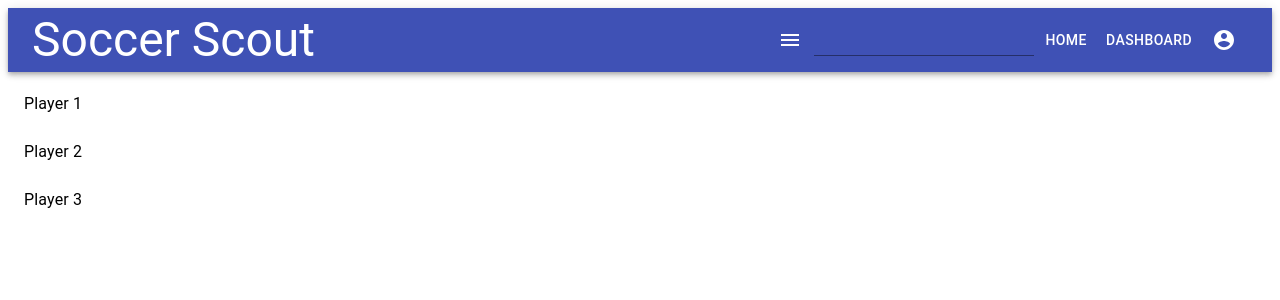
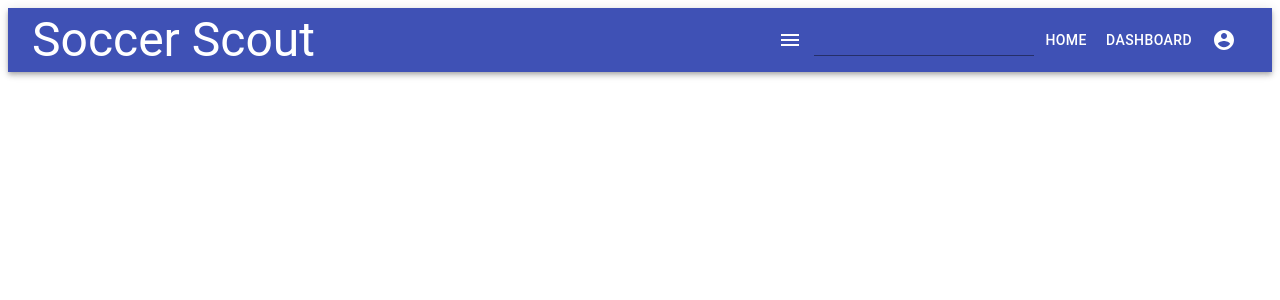
Before and after one commit to demiapollo/soccerScout, a React (Create React App) app in the folder client/: page / in a window 1280 px wide. Shown: the top 300 px of the page. Built offline with nearby package versions, Linux system fonts and the light colour scheme.

Commit message:
clean-up before push

```diff
--- a/client/src/App.js
+++ b/client/src/App.js
@@ -12,7 +12,7 @@ import { BrowserRouter as Router, Routes, Route } from "react-router-dom";
 
 import Login from "./pages/Login";
 import Navbar from "./components/Navbar.js";
-import PlayerList from './components/PlayerList';  // import the new component
+// import PlayerList from './components/PlayerList';  // import the new component
 
 
 
@@ -42,7 +42,7 @@ const App = () => {
         <div>
           {/* Header Here */}
           <Navbar /> {/* Include the Navigation component */}
-          <PlayerList /> {/* Add the PlayerList component here */}
+          {/* <PlayerList /> Add the PlayerList component here */}
           <div>
             <Routes>
               {/* <Route path="/" element={<Home />} />
```
